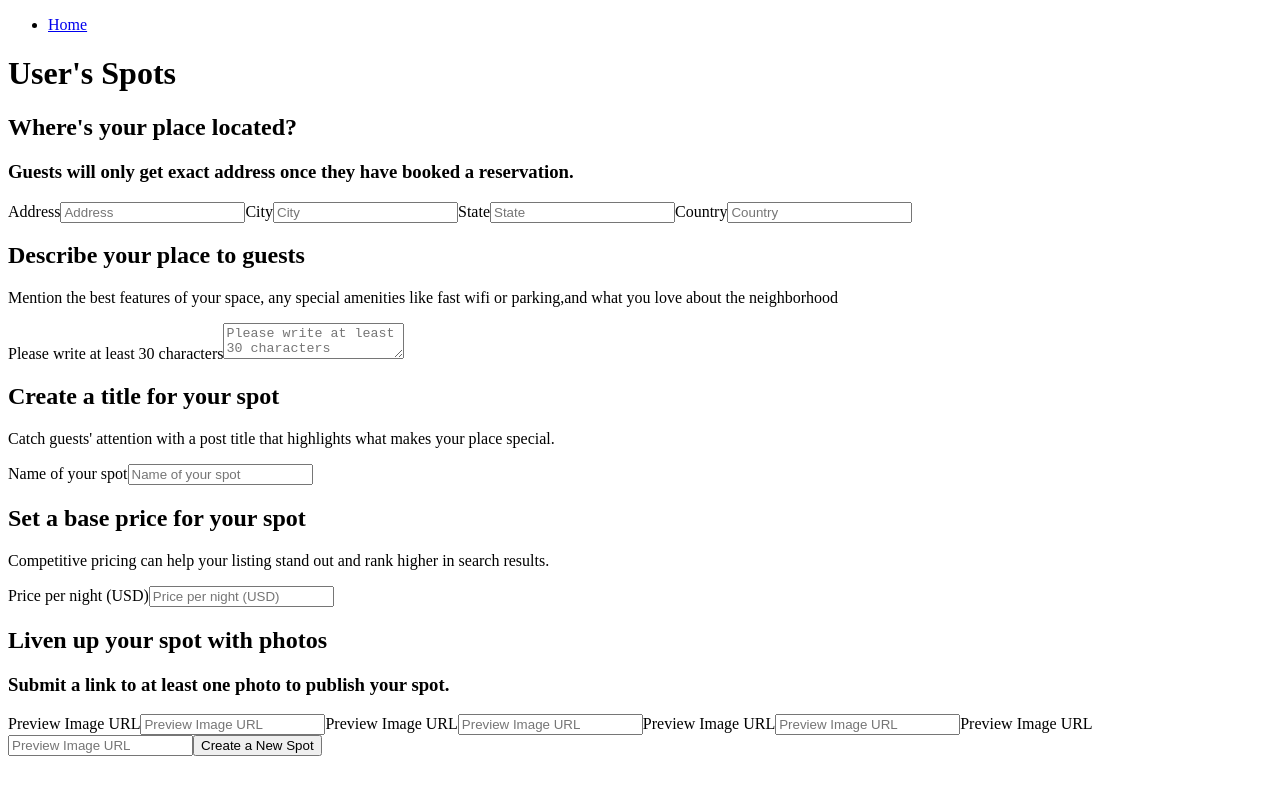
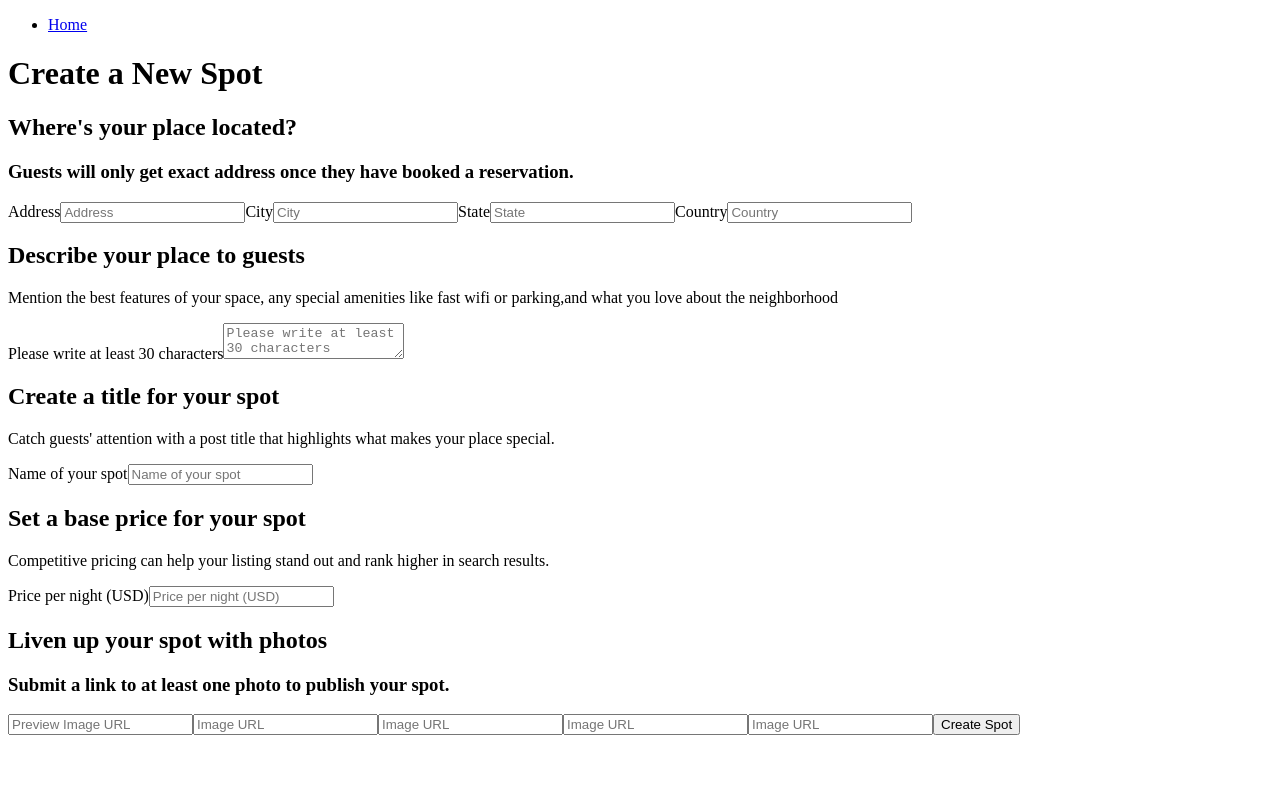
Before and after one commit to SonQHoang/API-project, a React (Create React App) app in the folder frontend/: page /spots/new in a window 1280 px wide. Shown: the top 794 px of the page. Built offline with nearby package versions, Linux system fonts and the light colour scheme; no server answers; the HTML template or start-up script is replaced by a standard one.

Commit message:
Going through grading sheet

```diff
--- a/frontend/src/components/Forms/CreateSpotForm.js
+++ b/frontend/src/components/Forms/CreateSpotForm.js
@@ -118,7 +118,7 @@ const CreateSpotsForm = ({spot, formType, buttonText}) => {
 
   return (
     <>
-      <h1>User's Spots</h1>
+      <h1>Create a New Spot</h1>
       <h2>Where's your place located?</h2>
       <h3>Guests will only get exact address once they have booked a reservation.</h3>
       <form onSubmit={handleSubmit}>
@@ -214,7 +214,6 @@ const CreateSpotsForm = ({spot, formType, buttonText}) => {
         <h2>Liven up your spot with photos</h2>
         <h3>Submit a link to at least one photo to publish your spot.</h3>
         <label>
-          Preview Image URL
           <input
             type="text"
             value={previewImageUrl}
@@ -223,34 +222,39 @@ const CreateSpotsForm = ({spot, formType, buttonText}) => {
           />
         </label>
         <label>
-          Preview Image URL
           <input
             type="text"
             value={previewImageUrl}
             onChange={(e) => setPreviewImageUrl(e.target.value)}
-            placeholder="Preview Image URL"
+            placeholder="Image URL"
           />
         </label>
         <label>
-          Preview Image URL
           <input
             type="text"
             value={previewImageUrl}
             onChange={(e) => setPreviewImageUrl(e.target.value)}
-            placeholder="Preview Image URL"
+            placeholder="Image URL"
           />
         </label>
         <label>
-          Preview Image URL
           <input
             type="text"
             value={previewImageUrl}
             onChange={(e) => setPreviewImageUrl(e.target.value)}
-            placeholder="Preview Image URL"
+            placeholder="Image URL"
+          />
+        </label>
+        <label>
+          <input
+            type="text"
+            value={previewImageUrl}
+            onChange={(e) => setPreviewImageUrl(e.target.value)}
+            placeholder="Image URL"
           />
         </label>
         <button type="submit" disabled={!isFormValid}>
-          {buttonText || "Create a New Spot"}
+          {buttonText || "Create Spot"}
         </button>
       </form>
     </>
--- a/frontend/src/components/SpotsCRUD/SpotDetails.js
+++ b/frontend/src/components/SpotsCRUD/SpotDetails.js
@@ -7,25 +7,27 @@ import { useEffect} from 'react'
 function SpotDetailsPage() {
     const dispatch = useDispatch()
     const { spotId } = useParams();
-    const spot = useSelector((state) => state.spots.allSpots[spotId])
-    // console.log('What does this look like?============>',spot)
+    const spot = useSelector((state) => state.spots.singleSpot)
+    console.log('What does this spot look like?=====>', spot)
 
     useEffect(() => {
         dispatch(getSpotById(spotId))
     }, [dispatch, spotId])
 
-    if(!spot) {
-        return <div>Loading...</div>
-    }
 
     return (
         <div>
-            <h2>Spot Details</h2>
-            <p>{`Name: ${spot.name}`}</p>
-            <p>{`Address: ${spot.address}`}</p>
+            <h2>{`${spot.name}`}</h2>
             <p>{`City: ${spot.city}`}</p>
             <p>{`State: ${spot.state}`}</p>
             <p>{`Country: ${spot.country}`}</p>
+            <p>{`Large Image`}</p>
+            <p>{`Small Image 1`}</p>
+            <p>{`Small Image 2`}</p>
+            <p>{`Small Image 3`}</p>
+            <p>{`Small Image 4`}</p>
+            <p>{`Hosted by Son Hoang`}</p>
+            <p>{`Paragraph: ${spot.description}`}</p>
         </div>
     )
 }
```
Also changed, not shown: frontend/DeleteSpotModal/index.js (added, +59 -0 lines).
